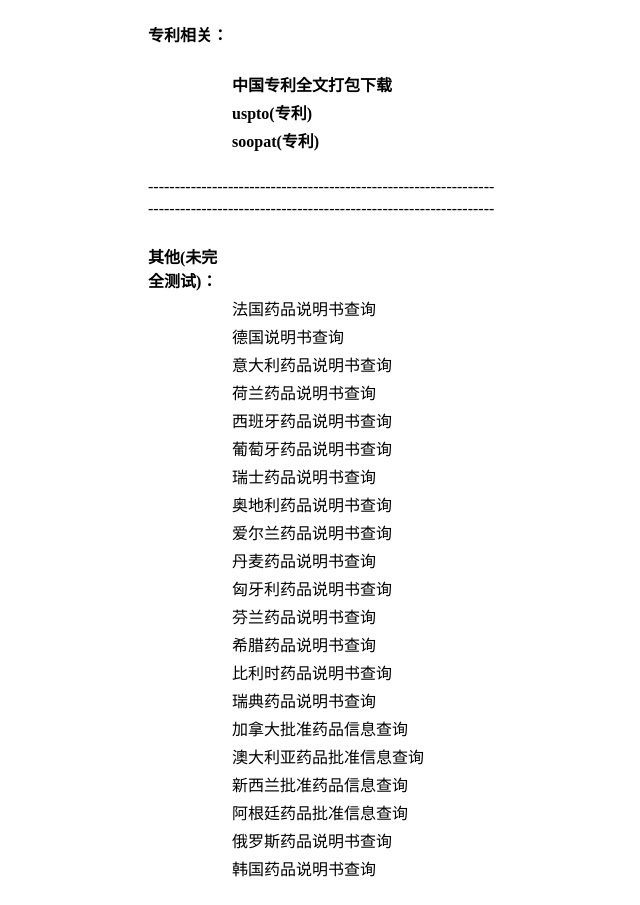
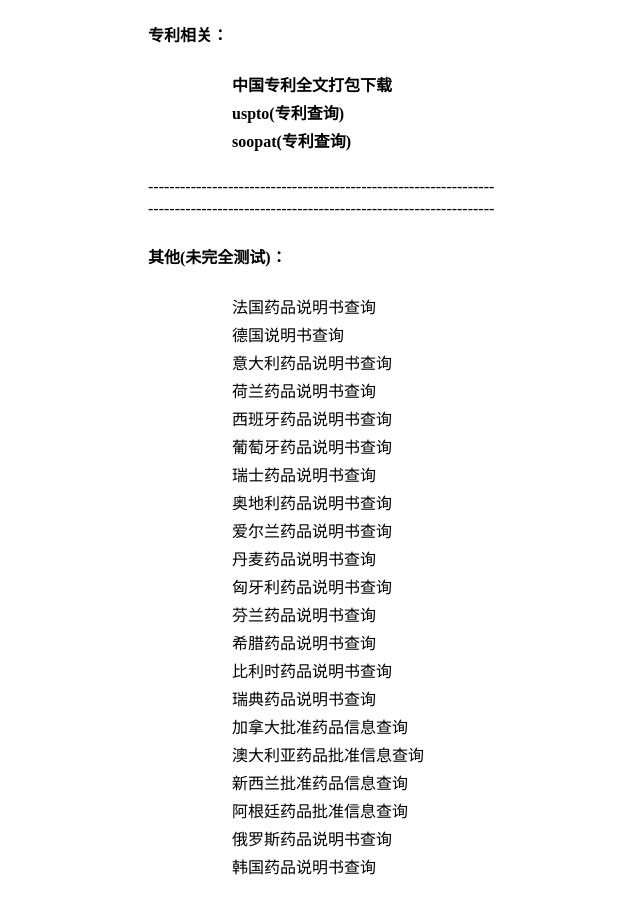
Before and after one commit to 177155/177155.github.io, a plain HTML site: page index.html in a window 1280 px wide. Shown: the part 1100-2005 px from the top of the page, without its empty margins (245-885 px from the left). Drawn offline with Linux system fonts and the light colour scheme.

Commit message:
Update index.html

```diff
--- a/index.html
+++ b/index.html
@@ -203,11 +203,11 @@ a:active {
   </tr>
   <tr>
     <td>&nbsp;</td>
-    <td colspan="2"><a href="https://www.uspto.gov/" target="_blank"><strong>uspto(专利)</strong></a></td>
+    <td colspan="2"><a href="https://www.uspto.gov/" target="_blank"><strong>uspto(专利查询)</strong></a></td>
   </tr>
   <tr>
     <td>&nbsp;</td>
-    <td colspan="2"><a href="http://www.soopat.com/" target="_blank"><strong>soopat(专利)</strong></a></td>
+    <td colspan="2"><a href="http://www.soopat.com/" target="_blank"><strong>soopat(专利查询)</strong></a></td>
   </tr>
   <tr>
     <td>&nbsp;</td>
@@ -224,7 +224,10 @@ a:active {
     <td colspan="2">&nbsp;</td>
   </tr>
   <tr>
-    <td><strong>其他(未完全测试)：</strong></td>
+    <td colspan="3"><strong>其他(未完全测试)：</strong></td>
+  </tr>
+  <tr>
+    <td>&nbsp;</td>
     <td colspan="2">&nbsp;</td>
   </tr>
   <tr>
```
